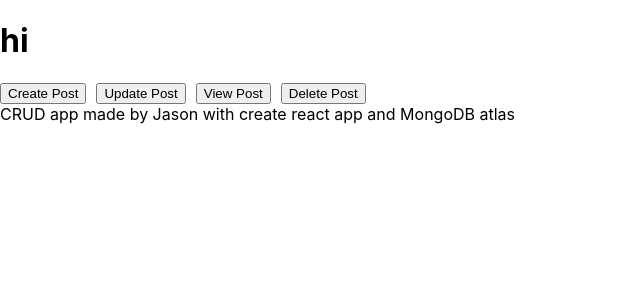
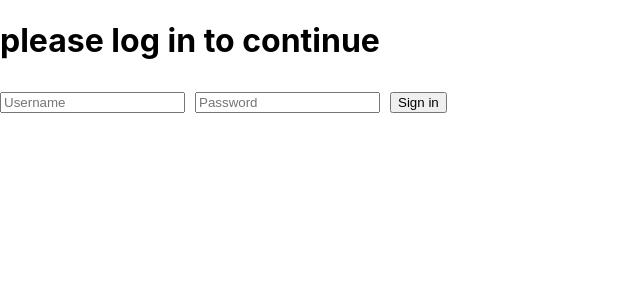
Before and after one commit to jvdsouza/blog-cms, a React (Create React App) app: page / in a window 1280 px wide. Shown: the top 300 px of the page, without its empty margins (0-640 px from the left). Built offline with nearby package versions, Linux system fonts and the light colour scheme.

Commit message:
added authentication step before CRUD interface

```diff
--- a/src/containers/App.js
+++ b/src/containers/App.js
@@ -6,7 +6,10 @@ class App extends Component {
   constructor() {
     super();
     this.state = {
-      route: 'home'
+      route: 'home',
+      signedIn: false,
+      username: '',
+      password: ''
     }
   }
 
@@ -30,15 +33,62 @@ class App extends Component {
     this.setState({route: 'home'})
   }
 
+  onUsernameChange = (event) => {
+    this.setState({username: event.target.value})
+  }
+
+  onPasswordChange = (event) => {
+    this.setState({password: event.target.value})
+  }
+
+  onSignin = () => {
+    return fetch(`${process.env.REACT_APP_APISITE}/authenticate`, {
+      method: 'post',
+      headers: {'Content-Type': 'application/json'},
+      body: JSON.stringify({
+        username: this.state.username,
+        password: this.state.password
+      })
+    })
+      .then(response => {
+        return response.json();
+      })
+      .then(authenticated => {
+        if(authenticated === 'success'){
+          this.setState({signedIn: true})
+        }
+      })
+  }
+
   render() {
-    return (
+    return !this.state.signedIn ?
+    (
+      <div>
+        <h1>please log in to continue</h1>
+        <input
+          type='text'
+          placeholder='Username'
+          onChange={this.onUsernameChange}
+          style={{margin: '10px', marginLeft: '0px'}}
+        />
+        <input
+          type='password'
+          placeholder='Password'
+          onChange={this.onPasswordChange}
+          style={{margin: '10px', marginLeft: '0px'}}
+        />
+        <button onClick={this.onSignin}>Sign in</button>
+      </div>
+    )
+    :
+    (
       <div>
         <h1>hi</h1>
         {this.state.route === 'home' ?
           <div>
             <button onClick={this.createPost}>Create Post</button>
+            <button onClick={this.viewPost}>View Post</button>
             <button onClick={this.updatePost}>Update Post</button>
-            <button onClick={this.viewPost}>View Post</button>
             <button onClick={this.deletePost}>Delete Post</button>
           </div>
         :
```
Also changed, not shown: src/components/Create/Create.js (+12 -2 lines).
